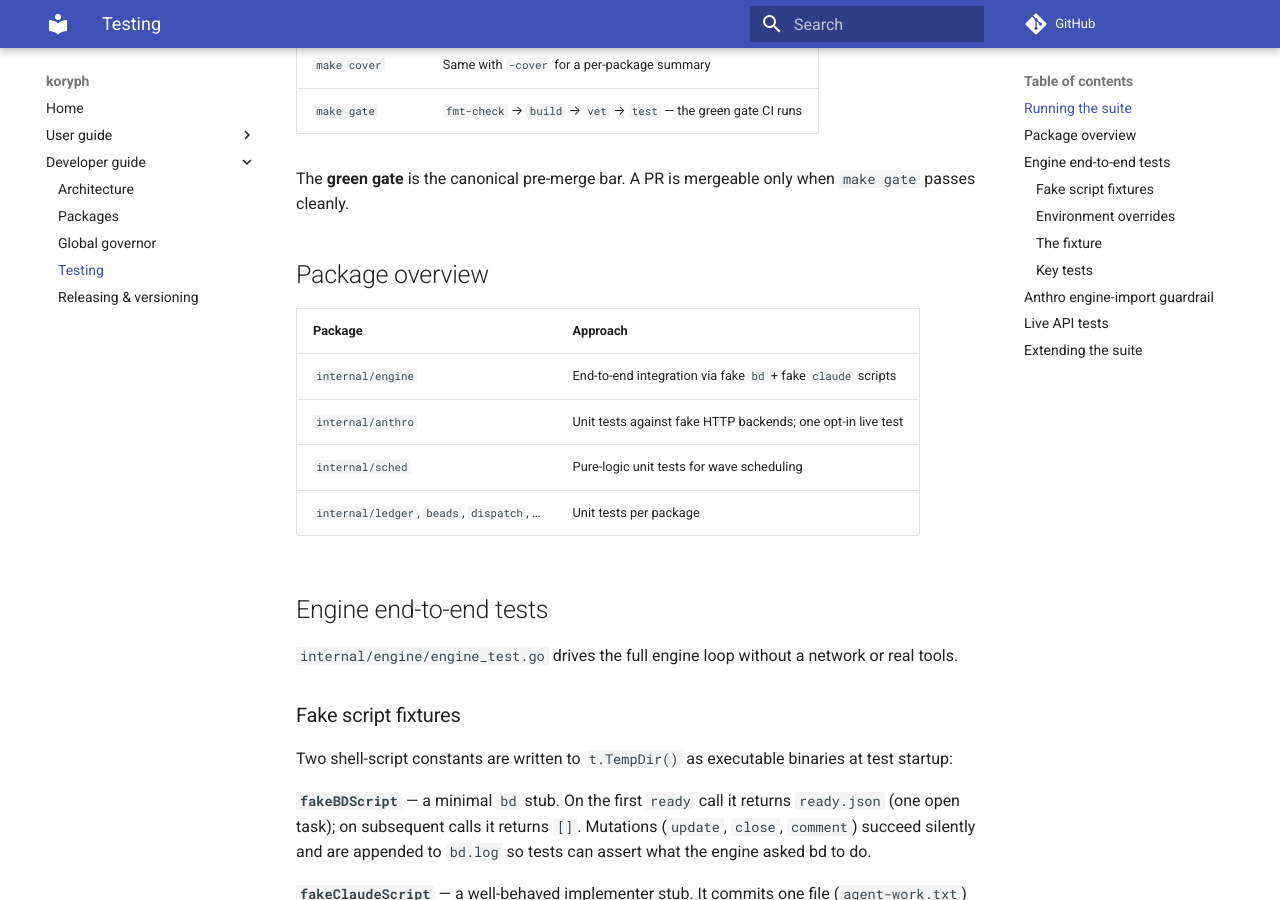
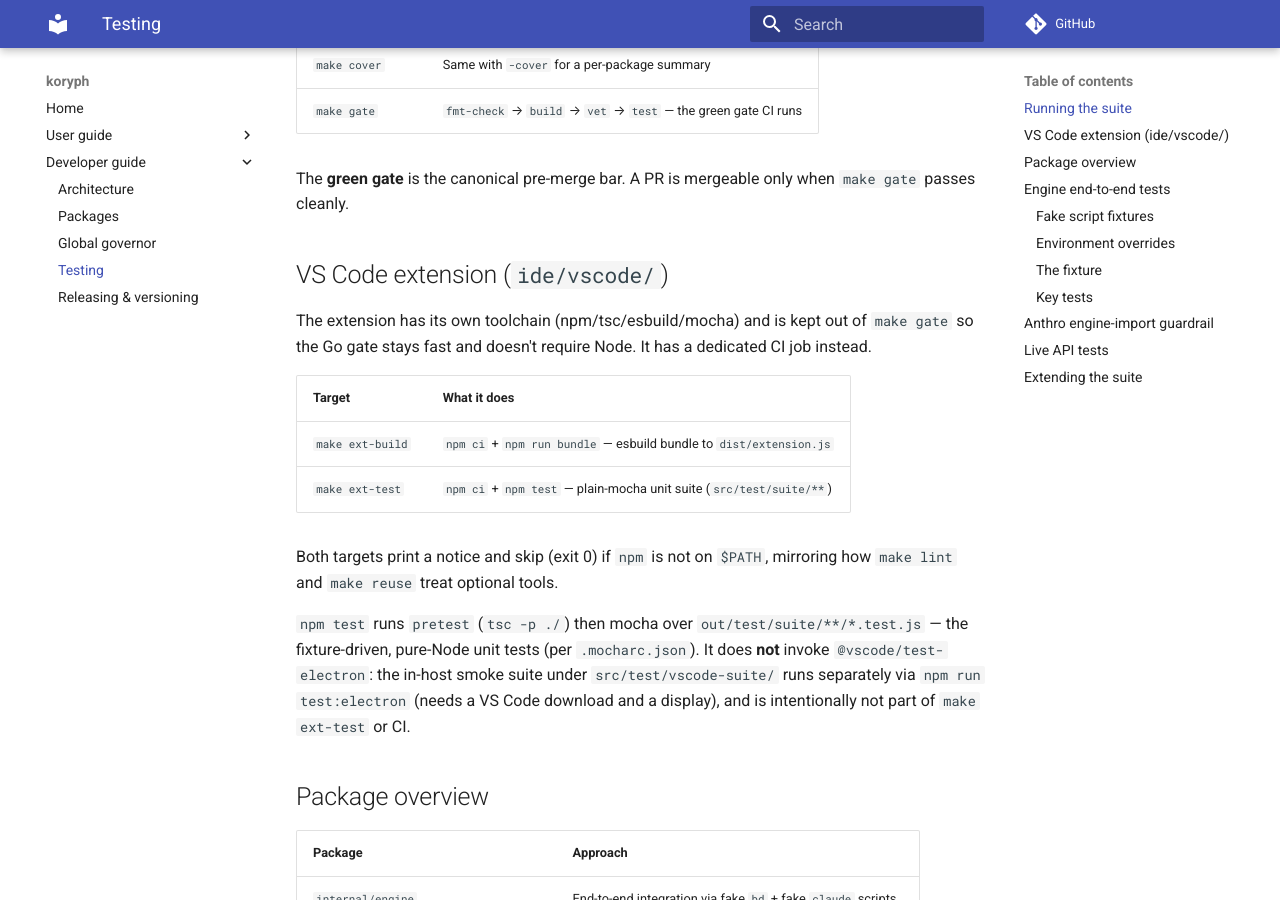
Before and after one commit to koryph/koryph, an MkDocs documentation site: the page built from docs/developer-guide/testing.md, in a window 1280 px wide and 900 px high, scrolled down 432 px. Built offline with MkDocs 1.6.1 and Material for MkDocs 9.7.7, drawn with Linux system fonts in a browser that asks for light colours; comment, search, counter and statistics services are not loaded.

Commit message:
feat(ci): add ext-build/ext-test Makefile targets + VS Code extension CI job
Give the ide/vscode/ extension its own build/test entry points (npm ci +
esbuild bundle / mocha unit suite), skipped with a notice like other
optional-tool targets (lint, reuse) when npm is absent, and kept out of
`make gate` so the Go gate stays fast and Node-free.

Add a vscode-ext CI job mirroring the existing job layout, path-filtered
to ide/vscode/** and Makefile on PRs (always runs on push to main) so
Go-only PRs don't pay for Node setup. `npm test` is confirmed to be a
plain-mocha unit run (src/test/suite) with no VS Code host/display
dependency; the in-host smoke suite (test:electron) stays opt-in and
out of CI, per the existing runElectron.js comment.

Signed-off-by: Marshall Cody McCain <cody@mccain.family>

```diff
--- a/docs/developer-guide/testing.md
+++ b/docs/developer-guide/testing.md
@@ -19,6 +19,27 @@ All test commands are Makefile targets (see `make help` for the full list):
 
 The **green gate** is the canonical pre-merge bar.  A PR is mergeable only
 when `make gate` passes cleanly.
+
+## VS Code extension (`ide/vscode/`)
+
+The extension has its own toolchain (npm/tsc/esbuild/mocha) and is kept out
+of `make gate` so the Go gate stays fast and doesn't require Node. It has a
+dedicated CI job instead.
+
+| Target | What it does |
+|---|---|
+| `make ext-build` | `npm ci` + `npm run bundle` — esbuild bundle to `dist/extension.js` |
+| `make ext-test` | `npm ci` + `npm test` — plain-mocha unit suite (`src/test/suite/**`) |
+
+Both targets print a notice and skip (exit 0) if `npm` is not on `$PATH`,
+mirroring how `make lint` and `make reuse` treat optional tools.
+
+`npm test` runs `pretest` (`tsc -p ./`) then mocha over
+`out/test/suite/**/*.test.js` — the fixture-driven, pure-Node unit tests
+(per `.mocharc.json`). It does **not** invoke `@vscode/test-electron`: the
+in-host smoke suite under `src/test/vscode-suite/` runs separately via
+`npm run test:electron` (needs a VS Code download and a display), and is
+intentionally not part of `make ext-test` or CI.
 
 ## Package overview
 
```
Also changed, not shown: 2 other files.
